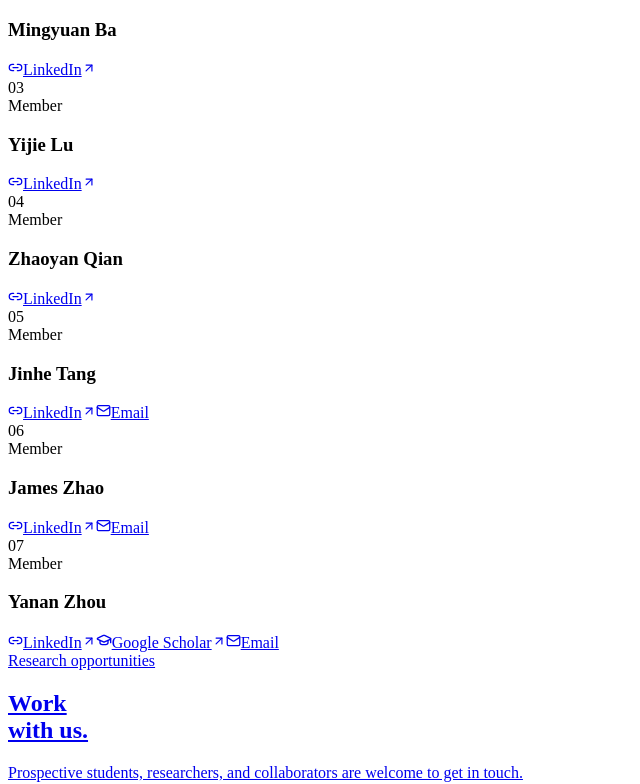
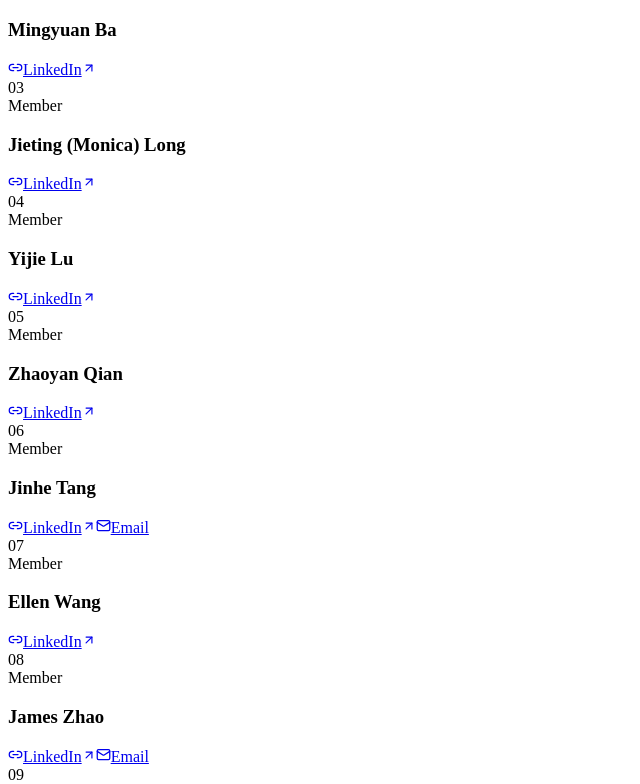
Before and after one commit to cheese-zj/pairlab-site, a React (Vite) app: page /people in a window 1280 px wide. Shown: the part 720-1504 px from the top of the page, without its empty margins (0-640 px from the left). Built offline with nearby package versions, Linux system fonts and the light colour scheme; the HTML template or start-up script is replaced by a standard one.

Commit message:
Add Ellen Wang and Jieting Long

```diff
--- a/src/people.ts
+++ b/src/people.ts
@@ -44,6 +44,17 @@ export const labMembers: Person[] = ([
   },
   {
     id: '03',
+    slug: 'jieting-long',
+    name: 'Jieting (Monica) Long',
+    surname: 'Long',
+    role: 'Member',
+    image: '/people/linkedin-default-avatar.svg',
+    links: [
+      { label: 'LinkedIn', href: 'https://www.linkedin.com/in/jieting-long/', kind: 'linkedin' },
+    ],
+  },
+  {
+    id: '04',
     slug: 'yijie-lu',
     name: 'Yijie Lu',
     surname: 'Lu',
@@ -54,7 +65,7 @@ export const labMembers: Person[] = ([
     ],
   },
   {
-    id: '04',
+    id: '05',
     slug: 'zhaoyan-qian',
     name: 'Zhaoyan Qian',
     surname: 'Qian',
@@ -65,7 +76,7 @@ export const labMembers: Person[] = ([
     ],
   },
   {
-    id: '05',
+    id: '06',
     slug: 'jinhe-tang',
     name: 'Jinhe Tang',
     surname: 'Tang',
@@ -77,7 +88,18 @@ export const labMembers: Person[] = ([
     ],
   },
   {
-    id: '06',
+    id: '07',
+    slug: 'ellen-wang',
+    name: 'Ellen Wang',
+    surname: 'Wang',
+    role: 'Member',
+    image: '/people/ellen-wang.webp',
+    links: [
+      { label: 'LinkedIn', href: 'https://www.linkedin.com/in/ellen-wang-8905bb15a/', kind: 'linkedin' },
+    ],
+  },
+  {
+    id: '08',
     slug: 'james-zhao',
     name: 'James Zhao',
     surname: 'Zhao',
@@ -89,7 +111,7 @@ export const labMembers: Person[] = ([
     ],
   },
   {
-    id: '07',
+    id: '09',
     slug: 'yanan-zhou',
     name: 'Yanan Zhou',
     surname: 'Zhou',
```
Also changed, not shown: public/people/ellen-wang.webp (added).
